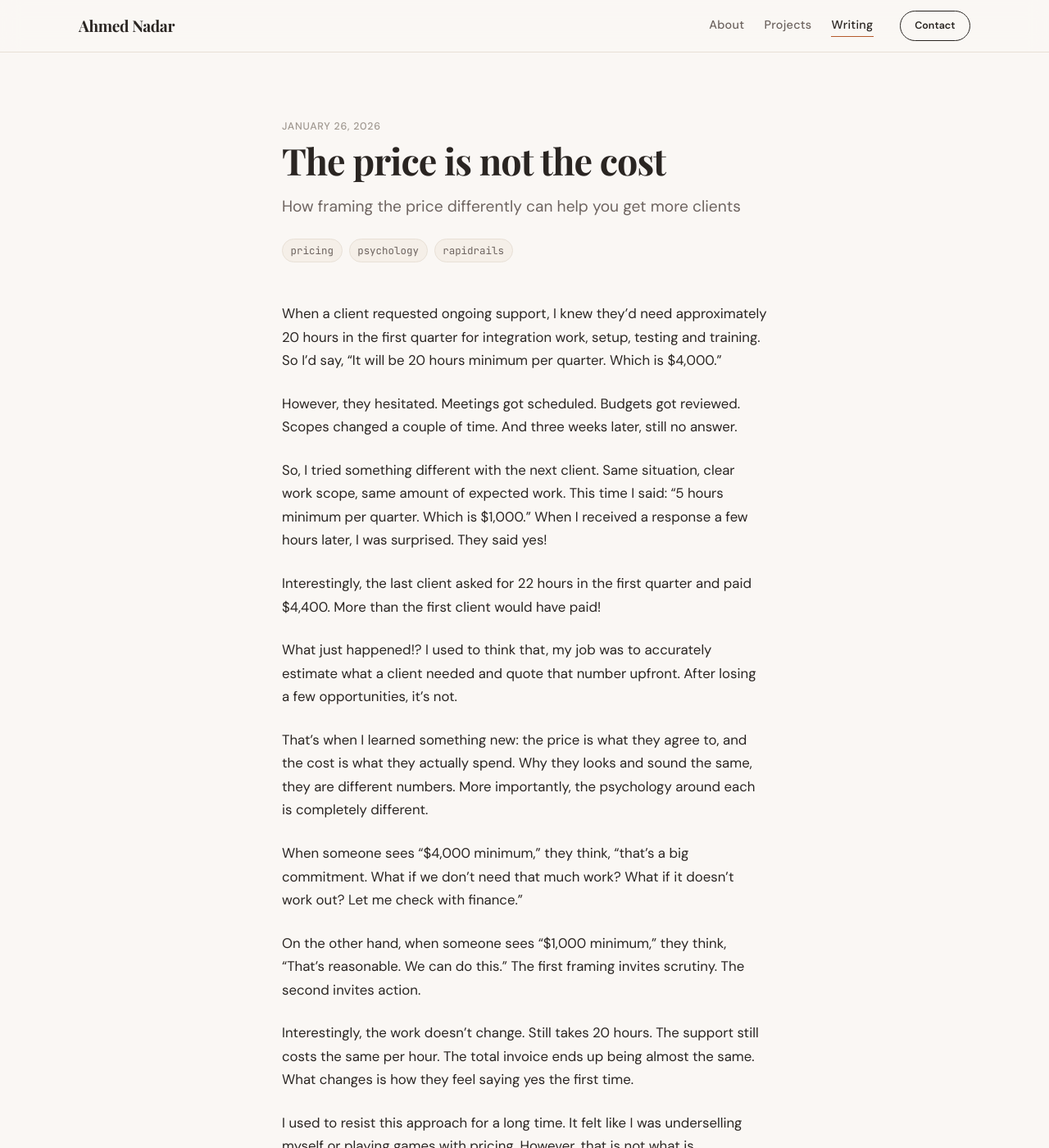
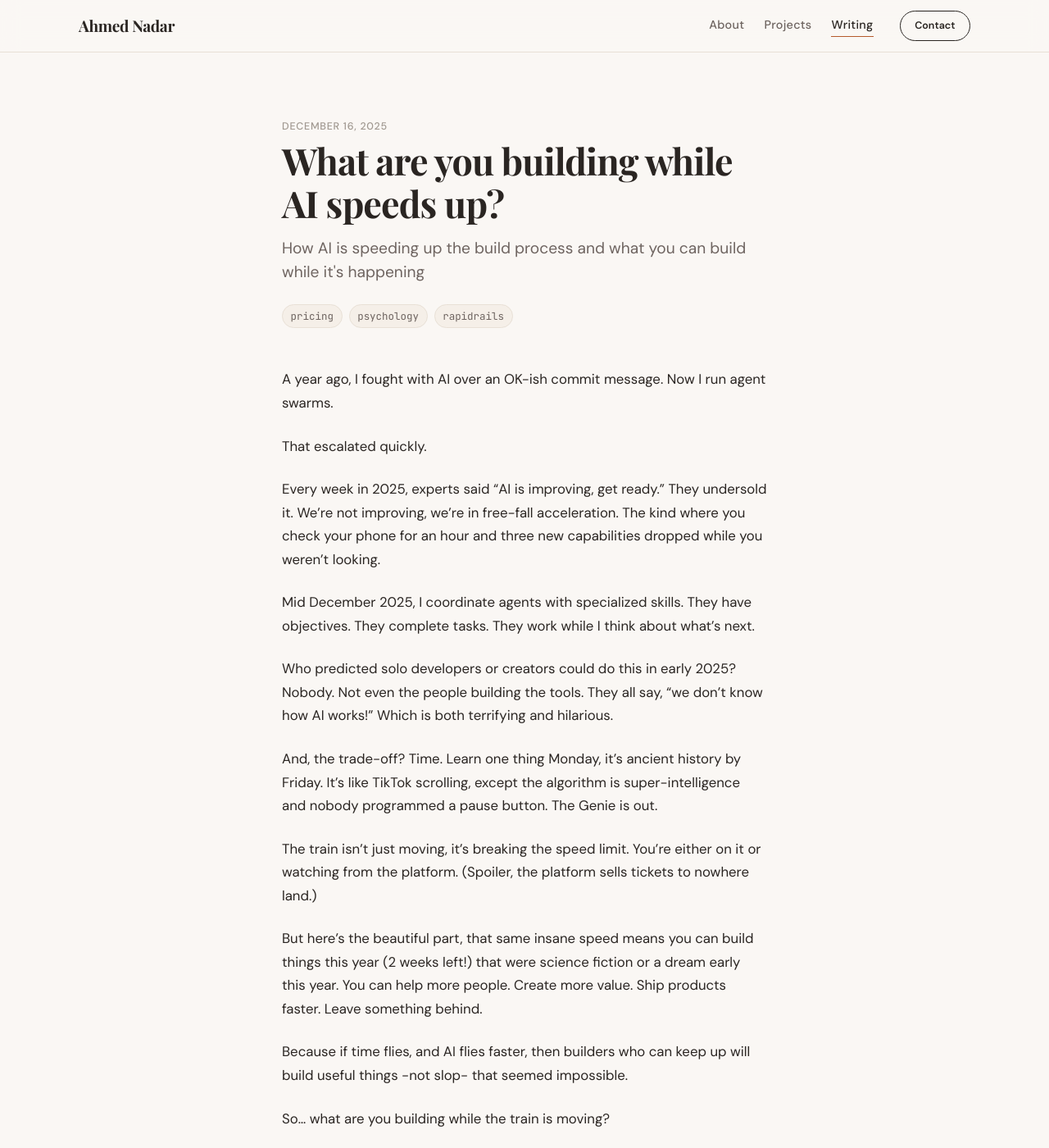
Before and after one commit to AhmedNadar/AhmedNadar.github.io, a Jekyll site: the page built from _posts/2025-12-16-the-price-is-not-the-cost.md, in a window 1280 px wide and 1400 px high. Shown: the whole window at 82% size. Built offline with Jekyll 4.4.1, drawn with Linux system fonts in a browser that asks for light colours; some web fonts are replaced; some of the changed text lies outside the part shown.

Commit message:
Add new posts, rename pricing post, update post formatting

```diff
--- /dev/null
+++ b/_posts/2025-12-16-the-price-is-not-the-cost.md
@@ -0,0 +1,30 @@
+---
+layout: post
+title: "What are you building while AI speeds up?"
+date: 2025-12-16
+description: "How AI is speeding up the build process and what you can build while it's happening"
+tags: [pricing, psychology, rapidrails]
+---
+
+A year ago, I fought with AI over an OK-ish commit message.
+Now I run agent swarms.
+
+That escalated quickly.
+
+Every week in 2025, experts said "AI is improving, get ready." They undersold it. We're not improving, we're in free-fall acceleration. The kind where you check your phone for an hour and three new capabilities dropped while you weren't looking.
+
+Mid December 2025, I coordinate agents with specialized skills. They have objectives. They complete tasks. They work while I think about what's next.
+
+Who predicted solo developers or creators could do this in early 2025? Nobody. Not even the people building the tools. They all say, "we don't know how AI works!" Which is both terrifying and hilarious.
+
+And, the trade-off? Time. Learn one thing Monday, it's ancient history by Friday. It's like TikTok scrolling, except the algorithm is super-intelligence and nobody programmed a pause button. The Genie is out.
+
+The train isn't just moving, it's breaking the speed limit. You're either on it or watching from the platform. (Spoiler, the platform sells tickets to nowhere land.)
+
+But here's the beautiful part, that same insane speed means you can build things this year (2 weeks left!) that were science fiction or a dream early this year. You can help more people. Create more value. Ship products faster. Leave something behind.
+
+Because if time flies, and AI flies faster, then builders who can keep up will build useful things -not slop- that seemed impossible.
+
+So… what are you building while the train is moving?
+
+![Rapidfy]({{ site.url }}/assets/images/posts/open-graph-AI-project.png)
```
Also changed, not shown: _posts/2026-01-26-what-are-you-building-while-ai-speeds-up.md (renamed from _posts/2026-01-26-the-price-is-not-the-cost.md), _posts/2026-02-03-why-focused-ui-components-matter.md (line endings or trailing spaces), _posts/2026-02-18-agentic-rapid-rails-app-in-second.md (line endings or trailing spaces), assets/images/posts/open-graph-AI-project.png (added).
